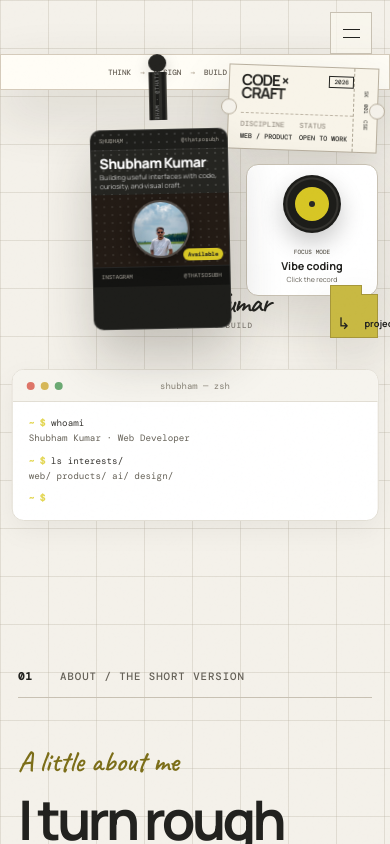
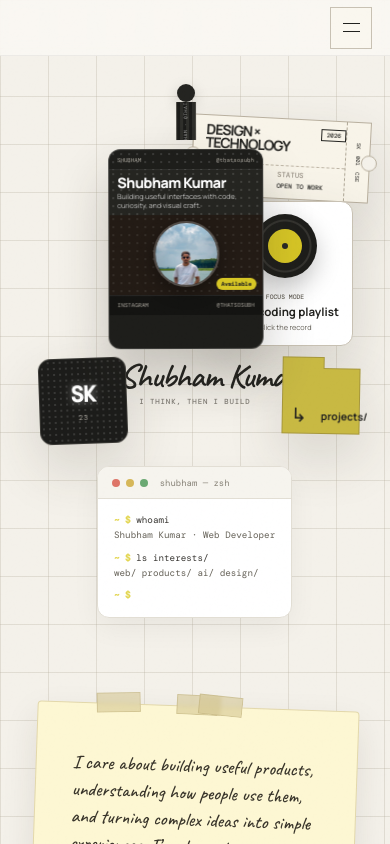
Before and after one commit to Shuv2202/portfolio, a Next.js app: page / in a window 390 px wide. Shown: the top 844 px of the page. Built offline with nearby package versions, Linux system fonts and the light colour scheme.

Commit message:
Rearrange hero digital-desk composition matching specification and reference UI layout

```diff
--- a/app/components/HangingIdCard.tsx
+++ b/app/components/HangingIdCard.tsx
@@ -3,6 +3,7 @@
 import {
   useEffect,
   useRef,
+  useState,
   type KeyboardEvent,
   type PointerEvent,
 } from "react";
@@ -29,6 +30,7 @@ const clamp = (
 export default function HangingIdCard() {
   const containerRef = useRef<HTMLDivElement>(null);
   const pendulumRef = useRef<HTMLDivElement>(null);
+  const [isIllustrated, setIsIllustrated] = useState(false);
 
   const physics = useRef<PhysicsState>({
     angle: -2.4,
@@ -69,7 +71,7 @@ export default function HangingIdCard() {
        */
       const idleMovement = state.dragging
         ? 0
-        : Math.sin(elapsed * 1.5) * 2.2 + Math.cos(elapsed * 0.75) * 0.9;
+        : Math.sin(elapsed * 1.4) * 1.8 + Math.cos(elapsed * 0.7) * 0.6;
 
       const restingTarget =
         state.target + idleMovement;
@@ -88,10 +90,11 @@ export default function HangingIdCard() {
 
       state.velocity *= damping;
 
+      /* Max drag rotation +/-22deg */
       state.angle = clamp(
         state.angle + state.velocity,
-        -24,
-        24,
+        -22,
+        22,
       );
 
       const verticalLift =
@@ -179,6 +182,13 @@ export default function HangingIdCard() {
     const state = physics.current;
 
     if (!state.dragging) {
+      /* Subtle hover sway up to +/-10deg */
+      const container = containerRef.current;
+      if (container) {
+        const bounds = container.getBoundingClientRect();
+        const relX = (event.clientX - bounds.left) / bounds.width;
+        state.target = clamp((relX - 0.5) * 8, -10, 10);
+      }
       return;
     }
 
@@ -217,7 +227,7 @@ export default function HangingIdCard() {
     state.dragging = false;
 
     if (state.dragDistance < 8) {
-      /* Click event: Open Instagram profile cleanly without fast swinging */
+      /* Click event: Open Instagram profile cleanly */
       state.target = 0;
       state.pointerVelocity = 0;
       window.open(
@@ -226,7 +236,7 @@ export default function HangingIdCard() {
         "noopener,noreferrer",
       );
     } else {
-      /* Drag release: Gentle momentum without erratic fast swinging */
+      /* Drag release: Gentle damped spring momentum */
       state.velocity += clamp(
         state.pointerVelocity * 0.4,
         -0.8,
@@ -349,10 +359,16 @@ export default function HangingIdCard() {
             </p>
           </div>
 
-          <div className="hanging-id__photo">
+          <div
+            className="hanging-id__photo"
+            onPointerEnter={() => setIsIllustrated(true)}
+            onPointerLeave={() => setIsIllustrated(false)}
+            onTouchStart={() => setIsIllustrated((prev) => !prev)}
+          >
             <img
-              src="/assets/profile.png"
+              src={isIllustrated ? "/assets/shubham-ghibli.png" : "/assets/profile.png"}
               alt="Portrait of Shubham Kumar"
+              className={isIllustrated ? "is-illustrated" : ""}
             />
 
             <span className="hanging-id__status">
--- a/app/globals.css
+++ b/app/globals.css
@@ -1249,80 +1249,152 @@ img, svg { display: block; max-width: 100%; }
     rgba(255, 255, 255, 0.9);
 }
 
+/* Digital Card */
+.digital-card {
+  position: absolute;
+  top: 302px;
+  left: 27px;
+  display: flex;
+  flex-direction: column;
+  align-items: center;
+  justify-content: center;
+  width: 88px;
+  height: 86px;
+  border: 1px solid #3b3a36;
+  background: #1c1c1a;
+  color: #f5f1e7;
+  border-radius: 12px;
+  box-shadow: var(--shadow);
+  transform: rotate(-2deg);
+  z-index: 4;
+  transition: transform 0.28s ease-out;
+}
+
+.digital-card__dots {
+  position: absolute;
+  inset: 0;
+  border-radius: 12px;
+  background-image: radial-gradient(rgba(255, 255, 255, 0.12) 1px, transparent 1px);
+  background-size: 6px 6px;
+  pointer-events: none;
+}
+
+.digital-card__value {
+  font-family: var(--mono);
+  font-size: 1.4rem;
+  font-weight: 700;
+  letter-spacing: -0.04em;
+  color: #ffffff;
+  text-shadow: 0 0 8px rgba(255, 255, 255, 0.4);
+}
+
+.digital-card small {
+  margin-top: 2px;
+  font-family: var(--mono);
+  font-size: 0.45rem;
+  color: #aaa69d;
+  letter-spacing: 0.1em;
+}
+
+/* Yellow Personal Note (Hero Note) */
+.hero-note {
+  position: absolute;
+  top: 650px;
+  left: 22px;
+  right: 22px;
+  min-height: 165px;
+  padding: 46px 36px 30px;
+  border: 1px solid #e3d8ab;
+  background: #fdf7d3;
+  color: #3d392e;
+  box-shadow: 0 14px 34px rgba(45, 40, 30, 0.1);
+  border-radius: 4px;
+  transform: rotate(2deg);
+  z-index: 3;
+}
+
+.hero-note .tape {
+  position: absolute;
+  top: -12px;
+  width: 44px;
+  height: 20px;
+  background: rgba(210, 195, 140, 0.55);
+  backdrop-filter: blur(2px);
+  border: 1px solid rgba(180, 165, 110, 0.4);
+}
+
+.hero-note .tape--left { left: 18%; transform: rotate(-3deg); }
+.hero-note .tape--mid { left: 50%; transform: translateX(-50%) rotate(1deg); }
+.hero-note .tape--right { right: 18%; transform: rotate(4deg); }
+
+.hero-note p {
+  font-family: var(--script);
+  font-size: clamp(1.2rem, 2.4vw, 1.55rem);
+  line-height: 1.4;
+  color: #38342a;
+  margin: 0;
+}
+
 /* ==============================
    RESPONSIVE
 ============================== */
 
-@media (max-width: 760px) {
+@media (max-width: 768px) {
   .hero {
-    min-height: 520px;
-    padding-top: 54px;
+    min-height: 900px;
+    padding-top: 56px;
     overflow: hidden;
   }
 
   .hero__canvas {
     position: relative;
-    width: 100%;
-    min-height: 520px;
-    padding: 0;
+    width: min(100% - 24px, 390px);
+    min-height: 900px;
+    margin-inline: auto;
     display: block;
   }
 
-  /* 1. Hanging ID Card - Top Left */
+  /* 1. Hanging ID Card */
   .hanging-id {
     position: absolute;
-    top: 0;
-    left: 4%;
-    z-index: 15;
-    width: 152px;
-    height: 220px;
+    top: 28px;
+    left: 18px;
+    width: 155px;
+    z-index: 8;
     transform: none !important;
     margin-top: 0;
   }
 
   .hanging-id__pendulum {
-    width: 152px;
+    width: 155px;
   }
 
   .hanging-id__strap {
-    width: 18px;
-    height: 48px;
+    width: 20px;
+    height: 38px;
   }
 
   .hanging-id__strap span {
-    top: 16px;
-    font-size: 0.32rem;
+    top: 12px;
+    font-size: 0.3rem;
   }
 
   .hanging-id__hardware {
-    width: 32px;
+    width: 34px;
     height: 16px;
     margin-top: -2px;
     margin-bottom: -5px;
   }
 
-  .hanging-id__hardware i {
-    width: 14px;
-    height: 5px;
-    top: 2px;
-  }
-
-  .hanging-id__hardware span {
-    width: 8px;
-    height: 8px;
-    bottom: -5px;
-  }
-
   .hanging-id__card {
-    width: 152px;
+    width: 155px;
     min-height: 200px;
-    border-radius: 10px;
+    border-radius: 12px;
   }
 
   .hanging-id__header {
     padding: 6px 8px 4px;
     font-size: 0.36rem;
-    min-height: 0;
   }
 
   .hanging-id__description {
@@ -1331,14 +1403,13 @@ img, svg { display: block; max-width: 100%; }
   }
 
   .hanging-id__description strong {
-    font-size: 0.88rem;
+    font-size: 0.9rem;
     margin-bottom: 2px;
   }
 
   .hanging-id__description p {
-    font-size: 0.44rem;
+    font-size: 0.45rem;
     line-height: 1.25;
-    max-width: 100%;
   }
 
   .hanging-id__photo {
@@ -1347,8 +1418,8 @@ img, svg { display: block; max-width: 100%; }
   }
 
   .hanging-id__photo img {
-    width: 65px;
-    height: 65px;
+    width: 66px;
+    height: 66px;
   }
 
   .hanging-id__status {
@@ -1361,23 +1432,23 @@ img, svg { display: block; max-width: 100%; }
   .hanging-id__footer {
     padding: 5px 8px;
     font-size: 0.36rem;
-    min-height: 0;
-  }
-
-  /* 2. Boarding Pass Ticket - Top Right */
+  }
+
+  /* 2. Boarding Pass Ticket */
   .boarding-pass {
     position: absolute;
-    top: 12px;
-    right: 4%;
-    z-index: 10;
-    width: 165px;
-    min-height: 85px;
+    top: 62px;
+    right: 8px;
+    width: 178px;
+    min-height: 62px;
     padding: 8px 24px 8px 12px;
-    transform: rotate(2deg) !important;
+    transform: rotate(3deg) !important;
+    z-index: 4;
   }
 
   .boarding-pass__title strong {
-    font-size: 0.95rem;
+    font-size: 0.88rem;
+    line-height: 0.9;
   }
 
   .boarding-pass__title span {
@@ -1387,8 +1458,8 @@ img, svg { display: block; max-width: 100%; }
 
   .boarding-pass__meta {
     gap: 6px;
-    padding-top: 6px;
-    font-size: 0.42rem;
+    padding-top: 4px;
+    font-size: 0.4rem;
   }
 
   .boarding-pass__edge {
@@ -1396,26 +1467,26 @@ img, svg { display: block; max-width: 100%; }
     font-size: 0.34rem;
   }
 
-  /* 3. Vinyl Card Widget - Right under ticket */
+  /* 3. Vinyl Card Widget */
   .vinyl-card {
     position: absolute;
-    top: 110px;
-    right: 4%;
-    z-index: 11;
-    width: 142px;
-    min-height: 110px;
-    padding: 10px 8px 10px;
+    top: 145px;
+    right: 25px;
+    width: 136px;
+    min-height: 132px;
+    padding: 12px 10px;
     flex-direction: column;
     align-items: center;
     text-align: center;
     background: #ffffff;
     border-radius: 12px;
-    transform: none !important;
+    transform: rotate(0deg) !important;
+    z-index: 5;
   }
 
   .vinyl {
-    width: 58px;
-    height: 58px;
+    width: 64px;
+    height: 64px;
   }
 
   .vinyl-card__text {
@@ -1423,101 +1494,95 @@ img, svg { display: block; max-width: 100%; }
   }
 
   .vinyl-card__text small {
-    margin-bottom: 3px;
-    font-size: 0.38rem;
+    margin-bottom: 4px;
+    font-size: 0.4rem;
   }
 
   .vinyl-card__text strong {
-    font-size: 0.68rem;
+    font-size: 0.72rem;
   }
 
   .vinyl-card__text em {
-    margin-top: 2px;
-    font-size: 0.44rem;
-  }
-
-  /* 4. Middle Row: Code Sticker (Left), Title (Center), Folder (Right) at top: 240px */
-  .code-sticker {
+    margin-top: 3px;
+    font-size: 0.46rem;
+  }
+
+  /* 4. Digital Card */
+  .digital-card {
     position: absolute;
-    top: 240px;
-    left: 4%;
-    z-index: 12;
-    width: 52px;
-    height: 52px;
-    min-height: 0;
-    padding: 4px;
-    font-size: 0.45rem;
-    transform: none !important;
-    border-radius: 10px;
-  }
-
-  .code-sticker strong {
-    font-size: 0.85rem;
-  }
-
+    top: 302px;
+    left: 27px;
+    width: 88px;
+    height: 86px;
+    transform: rotate(-2deg) !important;
+    z-index: 4;
+  }
+
+  /* 5. Hero Title */
   .hero-title {
     position: absolute;
-    top: 240px;
+    top: 304px;
     left: 50%;
+    width: 150px;
     transform: translateX(-50%) !important;
-    width: auto;
-    max-width: 55%;
     text-align: center;
-    z-index: 12;
+    z-index: 3;
     pointer-events: auto;
   }
 
   .hero-title .script {
-    font-size: clamp(1.8rem, 8vw, 2.6rem);
+    font-size: 2.1rem;
     white-space: nowrap;
     margin-bottom: 2px;
   }
 
   .hero-title h1 {
-    font-size: 0.48rem;
+    font-size: 0.46rem;
     letter-spacing: 0.12em;
     white-space: nowrap;
     opacity: 0.8;
   }
 
+  /* 6. Folder Card */
   .folder-card {
     position: absolute;
-    top: 240px;
-    right: 4%;
-    z-index: 12;
-    width: 54px;
-    min-height: 44px;
-    padding: 6px;
-    transform: none !important;
+    top: 312px;
+    right: 18px;
+    width: 78px;
+    min-height: 66px;
+    padding: 8px;
+    transform: rotate(1deg) !important;
+    z-index: 5;
   }
 
   .folder-card__tab {
-    top: -10px;
-    width: 32px;
-    height: 10px;
+    top: -12px;
+    width: 42px;
+    height: 12px;
   }
 
   .folder-card__icon {
-    font-size: 1rem;
+    font-size: 1.2rem;
   }
 
   .folder-card strong {
-    font-size: 0.58rem;
+    font-size: 0.65rem;
   }
 
   .folder-card small {
     display: none;
   }
 
-  /* 5. Mini Terminal Window - Full width at top: 325px */
+  /* 7. Mini Terminal */
   .mini-terminal {
     position: absolute;
-    top: 325px;
-    left: 50%;
-    transform: translateX(-50%) !important;
-    width: min(92%, 440px);
-    min-height: 150px;
-    z-index: 13;
+    top: 410px;
+    left: 12px;
+    right: 12px;
+    width: auto;
+    min-height: 132px;
+    transform: none !important;
+    z-index: 6;
     background: #ffffff;
     border: 1px solid #e2ded4;
     color: #2e2d2a;
@@ -1543,85 +1608,33 @@ img, svg { display: block; max-width: 100%; }
     color: #666258;
   }
 
-  .visit-intro__name {
-    font-size: clamp(2rem, 11vw, 4rem);
-  }
-
-  .visit-intro__meta {
-    top: 19px;
-    right: 18px;
-    left: 18px;
-  }
-
-  .visit-intro__meta span:last-child {
-    display: none;
-  }
-
-  .visit-intro__skip {
-    right: 18px;
-    bottom: 18px;
-  }
-}
-
-@media (max-width: 480px) {
-  .hero {
-    min-height: 500px;
-  }
-
-  .hanging-id {
-    left: 3%;
-    width: 138px;
-  }
-
-  .hanging-id__card {
-    width: 138px;
-  }
-
-  .hanging-id__photo img {
-    width: 58px;
-    height: 58px;
-  }
-
-  .boarding-pass {
-    right: 3%;
-    width: 150px;
-  }
-
-  .vinyl-card {
-    right: 3%;
-    width: 132px;
-  }
-
-  .code-sticker {
-    left: 3%;
-    width: 46px;
-    height: 46px;
-  }
-
-  .hero-title {
-    top: 235px;
-    max-width: 52%;
-  }
-
-  .hero-title .script {
-    font-size: 1.8rem;
-  }
-
-  .folder-card {
-    right: 3%;
-    width: 48px;
-  }
-
-  .mini-terminal {
-    top: 315px;
-    width: 94%;
-  }
-}
-
-@media (
-  prefers-reduced-motion:
-  reduce
-) {
+  /* 8. Hero Note */
+  .hero-note {
+    position: absolute;
+    top: 650px;
+    left: 22px;
+    right: 22px;
+    min-height: 165px;
+    padding: 46px 36px 30px;
+    transform: rotate(2deg) !important;
+    z-index: 3;
+  }
+
+  .site-nav {
+    position: fixed;
+    top: 0;
+    left: 0;
+    right: 0;
+    height: 56px;
+    min-height: 56px;
+    z-index: 100;
+    background: rgba(250, 248, 242, 0.92);
+    backdrop-filter: blur(8px);
+    border-bottom: 1px solid rgba(0, 0, 0, 0.05);
+  }
+}
+
+@media (prefers-reduced-motion: reduce) {
   .visit-intro {
     display: none;
   }
--- a/app/page.tsx
+++ b/app/page.tsx
@@ -127,7 +127,6 @@ function Navbar({ menuOpen, setMenuOpen }: { menuOpen: boolean; setMenuOpen: (va
         <span>Shubham Kumar</span>
       </a>
 
-
       <button
         className={`menu-toggle ${menuOpen ? "menu-toggle--open" : ""}`}
         type="button"
@@ -143,7 +142,7 @@ function Navbar({ menuOpen, setMenuOpen }: { menuOpen: boolean; setMenuOpen: (va
       <nav id="primary-navigation" className={menuOpen ? "nav-links nav-links--open" : "nav-links"} aria-label="Primary navigation">
         <a href="#about" onClick={() => setMenuOpen(false)}>About</a>
         <a href="#work" onClick={() => setMenuOpen(false)}>Work</a>
-        <a href="#lab" onClick={() => setMenuOpen(false)}>Lab</a>
+        <a href="#lab" onClick={() => setMenuOpen(false)}>Playground</a>
       </nav>
     </header>
   );
@@ -166,22 +165,13 @@ function Hero() {
       <div className="hero__canvas">
         <HangingIdCard />
 
-        <div className="paper-strip hero-reveal hero-reveal--2" aria-hidden="true">
-          <span>think</span><b>→</b><span>design</span><b>→</b><span>build</span><b>→</b><span>improve</span>
-        </div>
-
         <div className="boarding-pass hero-reveal hero-reveal--3">
-          <div className="boarding-pass__title"><strong>CODE ×<br />CRAFT</strong><span>2026</span></div>
+          <div className="boarding-pass__title"><strong>DESIGN ×<br />TECHNOLOGY</strong><span>2026</span></div>
           <div className="boarding-pass__meta">
             <span><small>DISCIPLINE</small>WEB / PRODUCT</span>
             <span><small>STATUS</small>OPEN TO WORK</span>
           </div>
           <div className="boarding-pass__edge" aria-hidden="true">SK&nbsp;&nbsp;001&nbsp;&nbsp;CSE</div>
-        </div>
-
-        <div className="hero-title hero-reveal hero-reveal--4">
-          <p className="script">Shubham Kumar</p>
-          <h1>I THINK, THEN I BUILD</h1>
         </div>
 
         <button
@@ -192,8 +182,19 @@ function Hero() {
           data-cursor-text="Play focus music"
         >
           <span className={`vinyl ${focusMode ? "vinyl--playing" : ""}`} aria-hidden="true"><i /></span>
-          <span className="vinyl-card__text"><small>FOCUS MODE</small><strong>{focusMode ? "Flow activated" : "Vibe coding"}</strong><em>{focusMode ? "Click to pause" : "Click the record"}</em></span>
+          <span className="vinyl-card__text"><small>FOCUS MODE</small><strong>{focusMode ? "Flow activated" : "Vibe coding playlist"}</strong><em>{focusMode ? "Click to pause" : "Click the record"}</em></span>
         </button>
+
+        <div className="digital-card hero-reveal hero-reveal--4" aria-label="Digital card SK 23">
+          <span className="digital-card__dots" aria-hidden="true" />
+          <span className="digital-card__value">SK</span>
+          <small>23</small>
+        </div>
+
+        <div className="hero-title hero-reveal hero-reveal--4">
+          <p className="script">Shubham Kumar</p>
+          <h1>I THINK, THEN I BUILD</h1>
+        </div>
 
         <button
           className="folder-card hero-reveal hero-reveal--6"
@@ -217,8 +218,13 @@ function Hero() {
           </div>
         </div>
 
-        <div className="code-sticker hero-reveal hero-reveal--8" aria-label="Current tools: React and TypeScript">
-          <span>REACT</span><strong>+</strong><span>TYPE<br />SCRIPT</span>
+        <div className="hero-note hero-reveal hero-reveal--8">
+          <span className="tape tape--left" aria-hidden="true" />
+          <span className="tape tape--mid" aria-hidden="true" />
+          <span className="tape tape--right" aria-hidden="true" />
+          <p>
+            I care about building useful products, understanding how people use them, and turning complex ideas into simple experiences. I’m always learning, experimenting, and improving.
+          </p>
         </div>
 
         <a className="hero-scroll" href="#about"><span>Scroll to explore</span><i aria-hidden="true" /></a>
```
Also changed, not shown: public/assets/shubham-ghibli.png (added), public/assets/shubham-profile.png (added).
